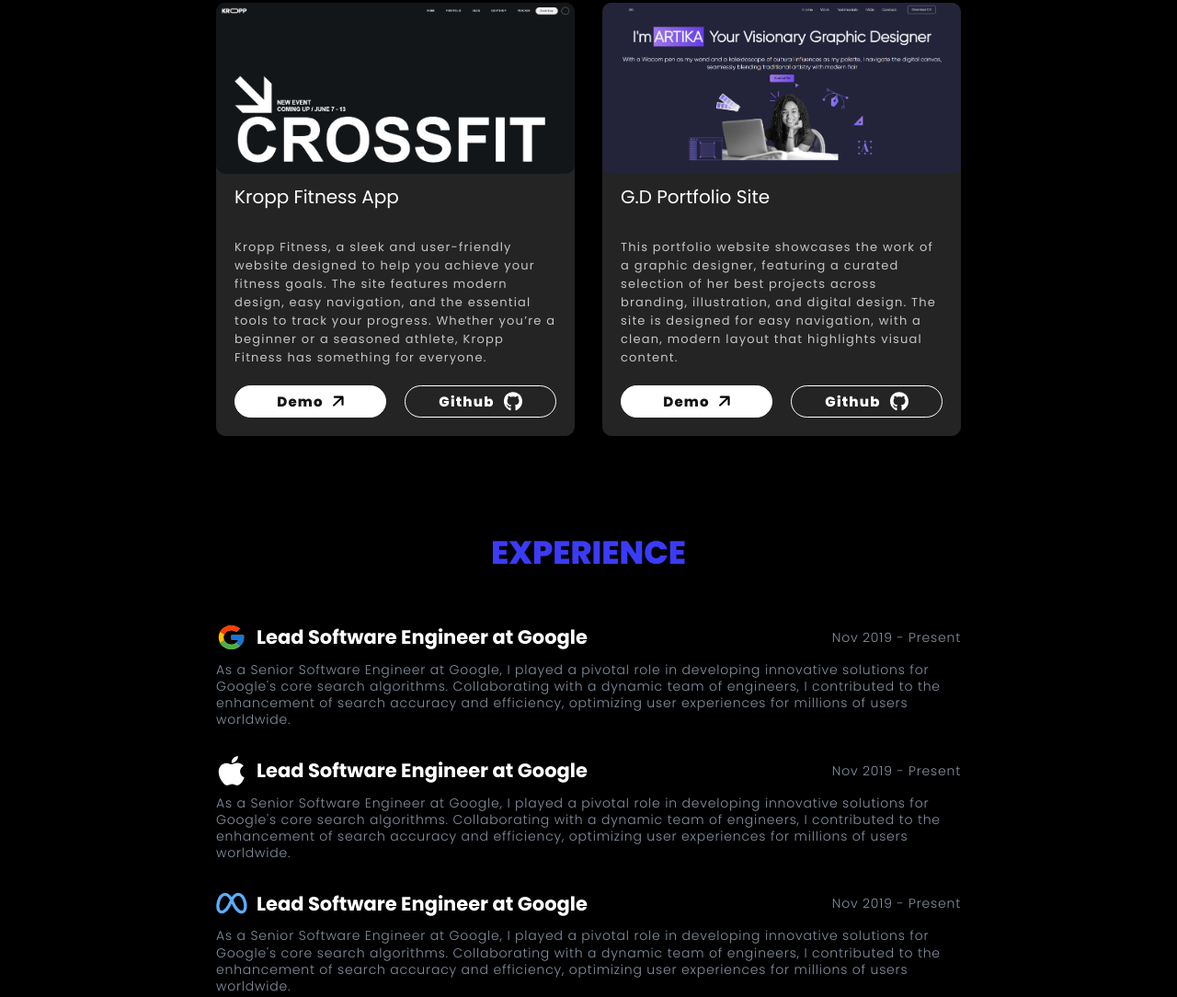
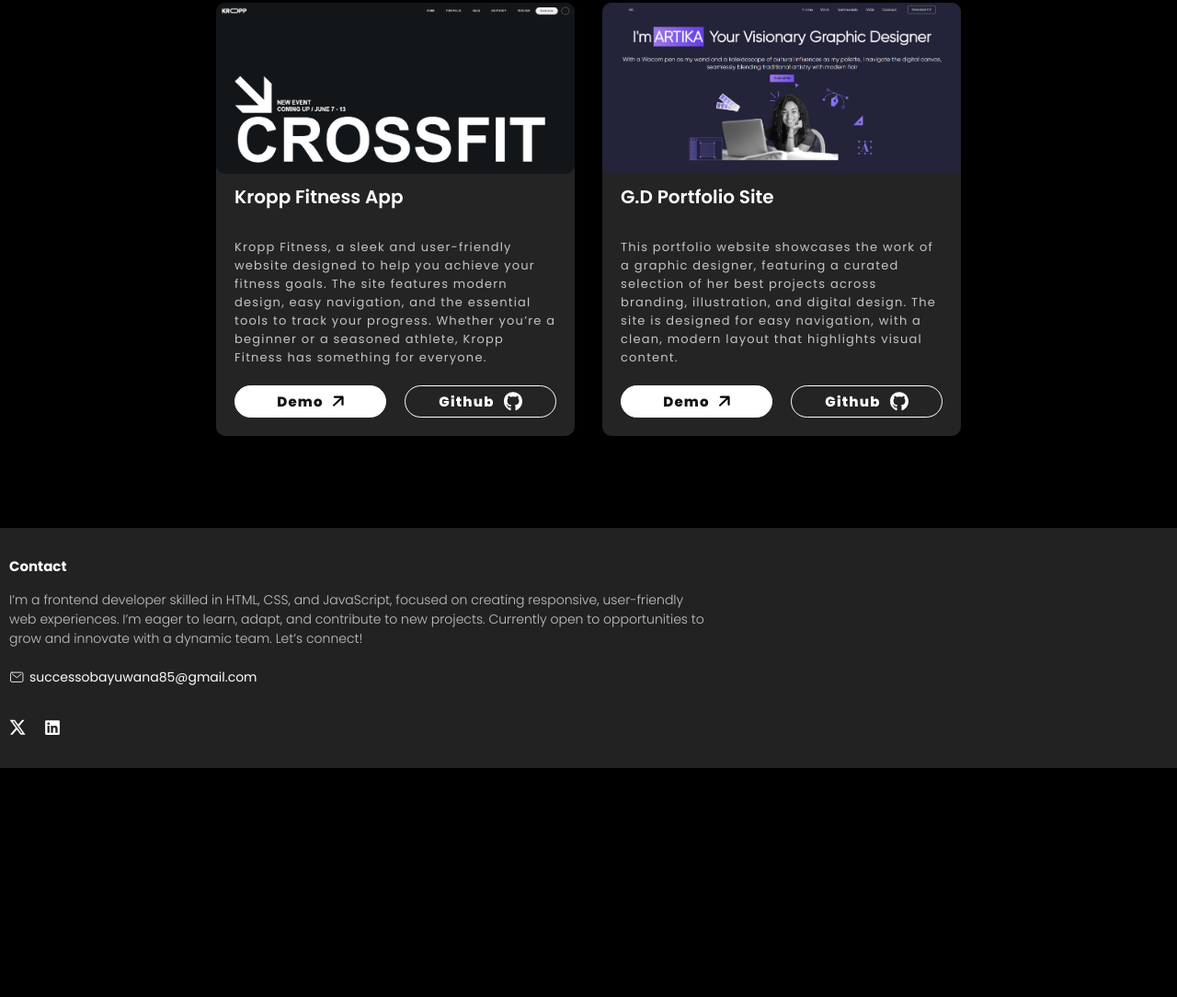
Before and after one commit to Obayuwana22/My-Portfolio, a plain HTML site: page index.html in a window 1280 px wide. Shown: the part 1306-2390 px from the top of the page at 92% size. After the commit the page ends 2141 px from the top, so only its background shows below. Drawn offline with Linux system fonts and the light colour scheme.

Commit message:
Recent commit

```diff
--- a/css/styles.css
+++ b/css/styles.css
@@ -278,6 +278,8 @@ a {
   color: var(--text-primary);
   margin-block: 10px;
   margin-inline: 20px;
+  font-size: 1.5rem;
+  font-weight: 600;
 }
 
 .project-one .project-description,
@@ -360,7 +362,7 @@ a {
 
 /* Experience section */
 
-.experience-deading {
+/* .experience-deading {
   text-align: center;
   text-transform: uppercase;
   color: var(--blue-clr);
@@ -432,7 +434,7 @@ a {
   .experience-content {
     width: 810px;
   }
-}
+} */
 
 /* Footer section */
 
--- a/index.html
+++ b/index.html
@@ -126,7 +126,7 @@
             </div>
           </div>
         </section>
-        <section id="experience">
+        <!-- <section id="experience">
           <div class="experience-container">
             <h2 class="experience-deading">experience</h2>
             <div class="experience-content">
@@ -189,7 +189,7 @@
               </div>
             </div>
           </div>
-        </section>
+        </section> -->
       </main>
       <footer id="contact">
         <div class="contact-container">
```
